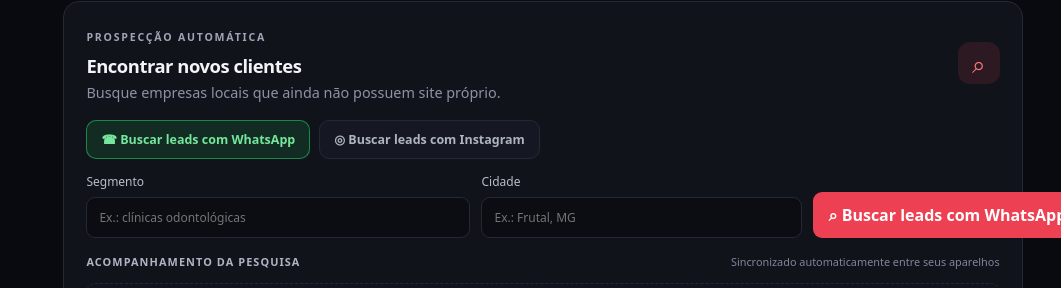
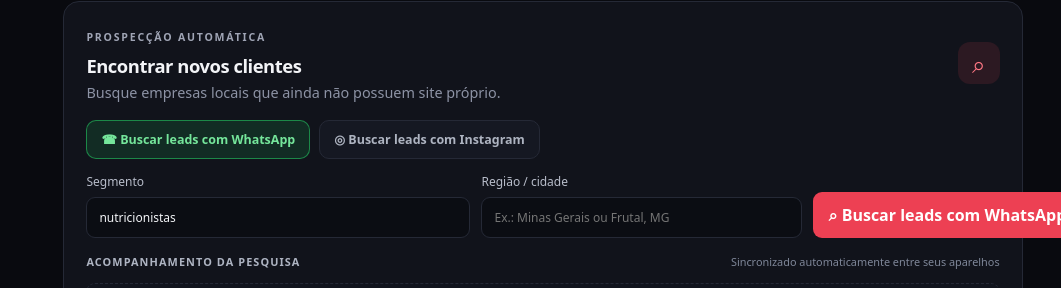
Before and after one commit to henriquefelix8920/escarlate, a Next.js app: page / in a window 1280 px wide. Shown: the part 836-1124 px from the top of the page, without its empty margins (219-1280 px from the left). Built offline with nearby package versions, Linux system fonts and the light colour scheme; no server answers.

Commit message:
Clarify region input and Instagram discovery behavior

```diff
--- a/app/prospeccao/page.js
+++ b/app/prospeccao/page.js
@@ -78,7 +78,7 @@ const whatsapp = (phone) => {
 
 export default function ProspeccaoPage() {
   const [city, setCity] = useState('');
-  const [category, setCategory] = useState('');
+  const [category, setCategory] = useState('nutricionistas');
   const [limit] = useState(20);
   const [searchChannel, setSearchChannel] = useState('whatsapp');
   const [leads, setLeads] = useState([]);
@@ -445,7 +445,7 @@ export default function ProspeccaoPage() {
           </div>
           <form onSubmit={startSearch} className="prospect-form">
             <label>Segmento<input value={category} onChange={(e) => setCategory(e.target.value)} placeholder="Ex.: clínicas odontológicas" minLength={2} required /></label>
-            <label>Cidade<input value={city} onChange={(e) => setCity(capitalizeCity(e.target.value))} placeholder="Ex.: Frutal, MG" minLength={2} required /></label>
+            <label>Região / cidade<input value={city} onChange={(e) => setCity(capitalizeCity(e.target.value))} placeholder="Ex.: Minas Gerais ou Frutal, MG" minLength={2} required /></label>
             <div className="prospect-actions"><button className="prospect-submit" disabled={loading}>{loading ? 'Pesquisando…' : searchChannel === 'instagram' ? '◎ Buscar perfis no Instagram' : '⌕ Buscar leads com WhatsApp'}</button>{loading && <button type="button" className="prospect-cancel" disabled={job?.status === 'cancelling'} onClick={cancelSearch}>{job?.status === 'cancelling' ? 'Parando…' : '■ Parar busca'}</button>}</div>
           </form>
           <div className="shared-job-heading"><strong>ACOMPANHAMENTO DA PESQUISA</strong><span>Sincronizado automaticamente entre seus aparelhos</span></div>
@@ -468,7 +468,7 @@ export default function ProspeccaoPage() {
             </> : <span>{job.message || job.error || 'Coletando empresas e verificando sites…'}</span>}
             {job.found_count !== undefined && !jobProgress && <span>{job.found_count} novos leads salvos</span>}
           </div>}
-          <p className="prospect-hint">{searchChannel === 'instagram' ? 'Busca somente empresas cujo campo de site no Google Maps aponta diretamente para instagram.com. Outros sites e redes sociais são descartados.' : 'Busca empresas sem site próprio e registra telefone quando disponível. Perfis sociais não são considerados sites próprios.'}</p>
+          <p className="prospect-hint">{searchChannel === 'instagram' ? 'Mantém perfis cujo site no Google Maps é o Instagram. Quando não há site informado, tenta localizar um perfil público indexado pelo nome, segmento e região. Sites próprios são descartados; confirme manualmente se o perfil pertence à profissional.' : 'Busca empresas sem site próprio e registra telefone quando disponível. Perfis sociais não são considerados sites próprios.'}</p>
         </section>
 
         <section id="leads" className="leads-section">
```
